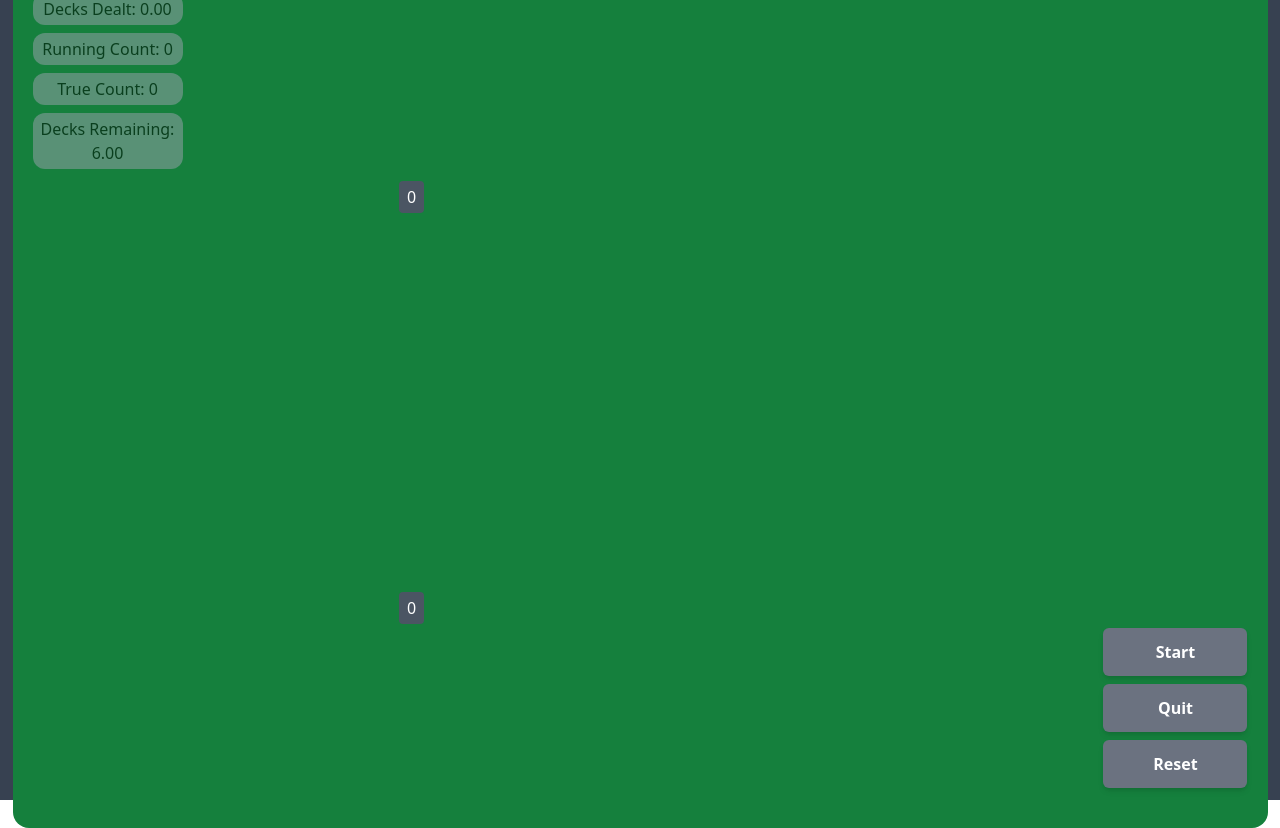
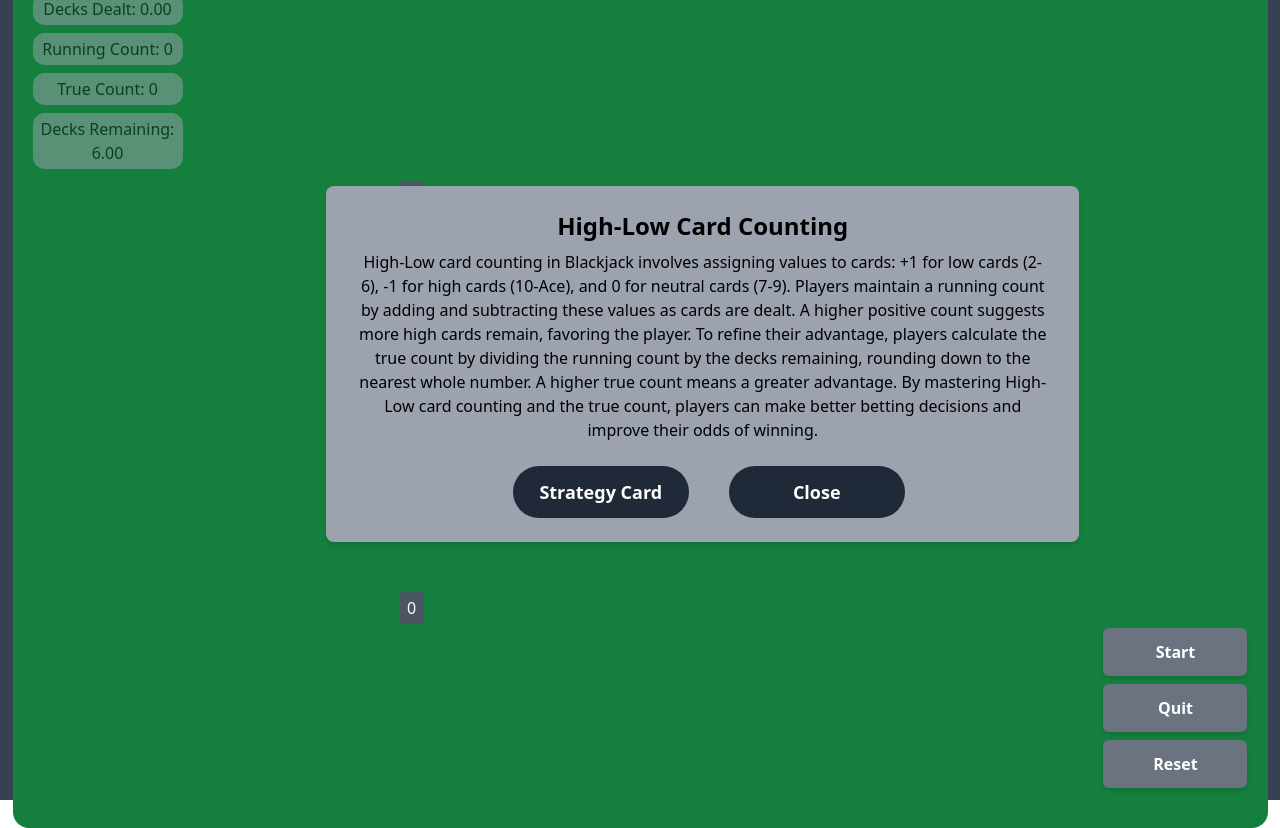
Before and after one commit to Childebrand94/blackjack-trainer, a React (Vite) app: page /SpeedCounting in a window 1280 px wide. Built offline with nearby package versions, Linux system fonts and the light colour scheme.

Commit message:
Added Instructional Component.

```diff
--- a/src/pages/CountingAndStrategy.jsx
+++ b/src/pages/CountingAndStrategy.jsx
@@ -16,12 +16,16 @@ import TestPlayer from '../components/TestPlayer'
 import TestPlayerResponse from '../components/TestPlayerResponse'
 import useGame from '../components/useGame'
 import HowToPlay from '../components/HowToPlay'
+import { instructionalText } from '../components/instructionalText'
 
 const testing = true
 
 const StrategyTraining = () => {
   const gameMode = gameModes.countingStrategy
   const delayTime = 200
+  const instructionsHeading = instructionalText[gameMode].heading
+  const instructions = instructionalText[gameMode].instructions
+
   const {
     playerHands,
     dealerCards,
@@ -37,11 +41,13 @@ const StrategyTraining = () => {
     totalPlayerHands,
     totalPlayerCorrectChoices,
     disableButtons,
+    isInstructionsOpen,
     handleReset,
     handleChoice,
     handlePlayerResponse,
     handleInsuranceAccepted,
     handleInsuranceDeclined,
+    toggleInstructions,
   } = useGame({ delayTime, gameMode })
 
   return (
@@ -128,6 +134,9 @@ const StrategyTraining = () => {
             trueCount={getTrueCount(getRunningCount(dealtCards), deckOfCards.length / 52)}
           />
         )}
+        {isInstructionsOpen && (
+          <HowToPlay onClick={toggleInstructions} heading={instructionsHeading} instructions={instructions} />
+        )}
       </div>
     </div>
   )
--- a/src/pages/SpeedCounting.jsx
+++ b/src/pages/SpeedCounting.jsx
@@ -13,6 +13,8 @@ import CountStats from '../components/CountStats'
 import TestPlayer from '../components/TestPlayer'
 import TestPlayerResponse from '../components/TestPlayerResponse'
 import useGame from '../components/useGame'
+import { instructionalText } from '../components/instructionalText'
+import HowToPlay from '../components/HowToPlay'
 
 const testing = true
 
@@ -20,6 +22,8 @@ const SpeedCounting = () => {
   const initialPauseState = true
   const delayTime = 250
   const gameMode = gameModes.speedCounting
+  const instructionsHeading = instructionalText[gameMode].heading
+  const instructions = instructionalText[gameMode].instructions
 
   const [paused, setPaused] = useState(initialPauseState)
 
@@ -38,8 +42,10 @@ const SpeedCounting = () => {
     correctPlayerResponse,
     testPlayerDisplay,
     action,
+    isInstructionsOpen,
     handleReset,
     handlePlayerResponse,
+    toggleInstructions,
   } = useGame({ paused, delayTime, gameMode })
 
   return (
@@ -112,6 +118,9 @@ const SpeedCounting = () => {
             <Button onClick={handleReset} label={'Reset'} />
           </div>
         </div>
+        {isInstructionsOpen && (
+          <HowToPlay onClick={toggleInstructions} heading={instructionsHeading} instructions={instructions} />
+        )}
       </div>
     </div>
   )
--- a/src/pages/StrategyCard.jsx
+++ b/src/pages/StrategyCard.jsx
@@ -4,7 +4,7 @@ const StrategyCard = () => {
   return (
     <main className="h-full pb-24 relative" style={{ backgroundColor: '#0a5733' }}>
       <NavBar />
-      <div className="flex flex-col items-center justify-center mt-6">
+      <div className="flex flex-col items-center justify-center pt-14">
         <img src="./src/assets/StrategyCard.jpg" alt="" className="w-4/5 rounded-xl" />
       </div>
     </main>
--- a/src/pages/StrategyTraining.jsx
+++ b/src/pages/StrategyTraining.jsx
@@ -12,11 +12,14 @@ import PlayerFeedBack from '../components/PlayerFeedBack'
 import PlayerAccuracy from '../components/PlayerAccuracy'
 import useGame from '../components/useGame'
 import HowToPlay from '../components/HowToPlay'
+import { instructionalText } from '../components/instructionalText'
 const testing = true
 
 const StrategyTraining = () => {
   const delayTime = 180
   const gameMode = gameModes.strategy
+  const instructionsHeading = instructionalText[gameMode].heading
+  const instructions = instructionalText[gameMode].instructions
 
   const {
     playerHands,
@@ -86,7 +89,9 @@ const StrategyTraining = () => {
             <Button onClick={handleReset} label={'Reset'} />
           </div>
         </div>
-        {isInstructionsOpen && <HowToPlay onClick={toggleInstructions} />}
+        {isInstructionsOpen && (
+          <HowToPlay onClick={toggleInstructions} heading={instructionsHeading} instructions={instructions} />
+        )}
       </div>
     </div>
   )
```
